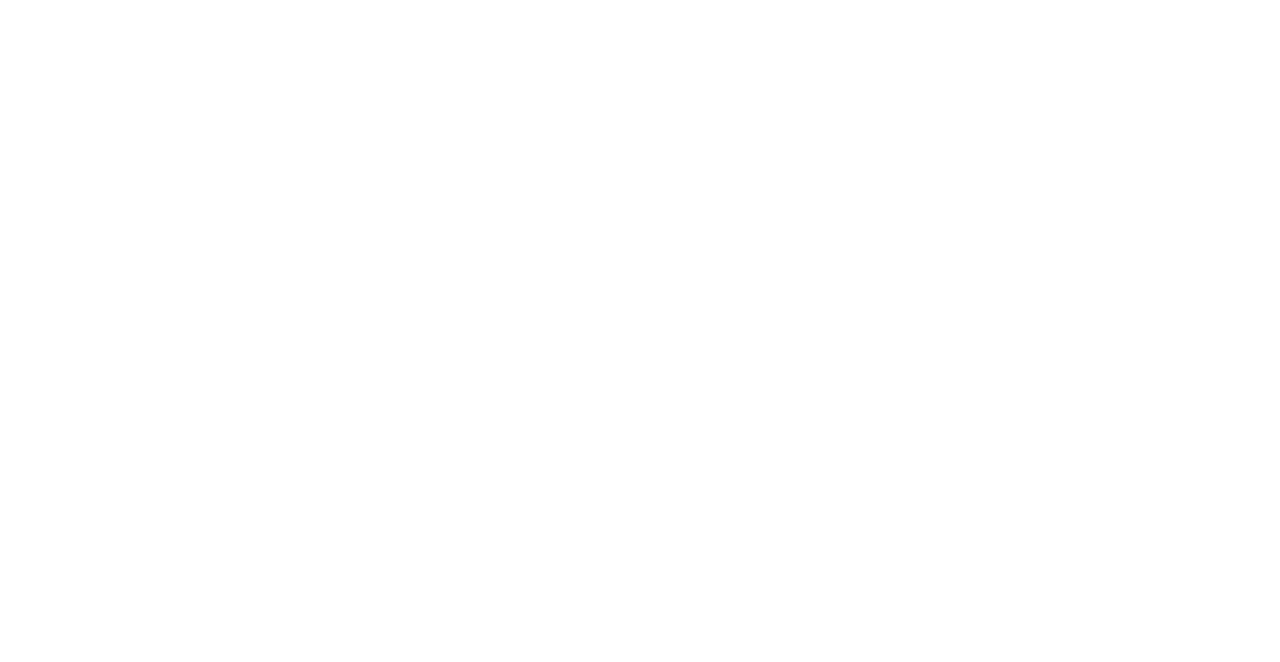
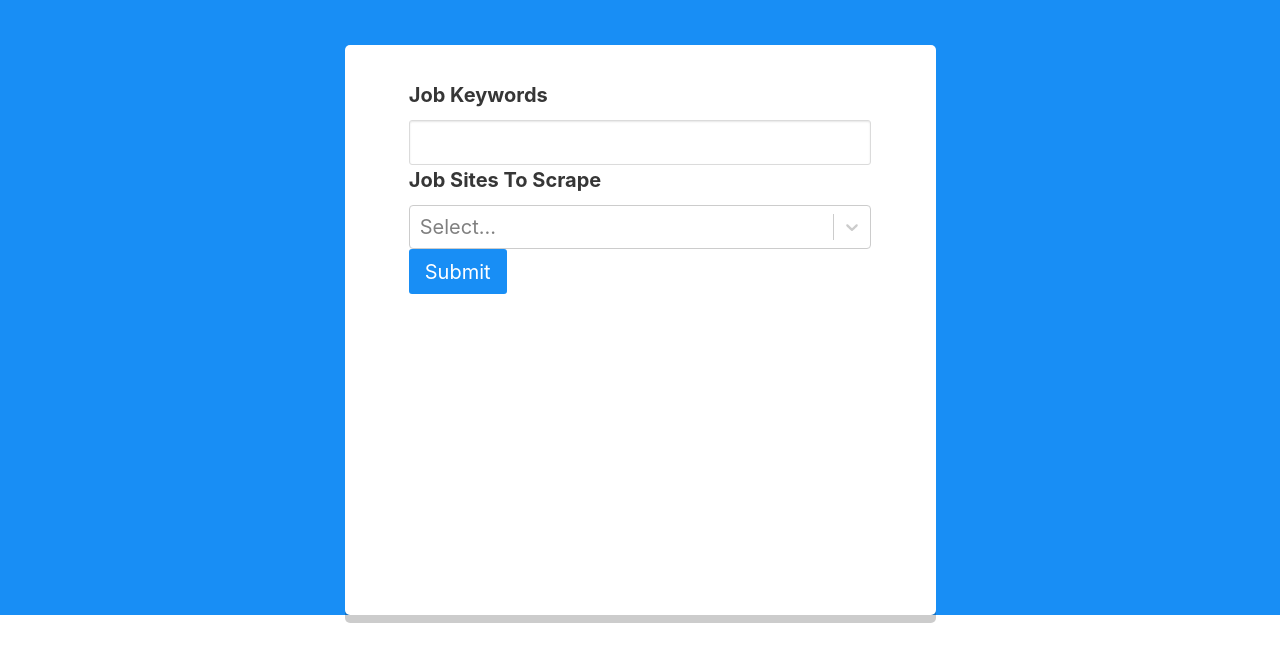
Before and after one commit to collinsJ24/JobScrapeReact, a React (Create React App) app: page /demo in a window 1280 px wide. Before the commit this address had no page. Shown: the top 662 px of the page. Built offline with nearby package versions, Linux system fonts and the light colour scheme.

Commit message:
Added react-select for jobsite dropdown

```diff
--- a/package.json
+++ b/package.json
@@ -24,6 +24,8 @@
     "react-player": "^2.9.0",
     "react-router-dom": "^6.2.1",
     "react-scripts": "5.0.0",
+    "react-select": "^5.2.2",
+    "sass": "^1.48.0",
     "web-vitals": "^2.1.3"
   },
   "scripts": {
--- a/src/App.js
+++ b/src/App.js
@@ -2,6 +2,7 @@
 import { BrowserRouter, Route, Routes } from 'react-router-dom';
 import Home from './Home/Home';
 import Form from './Home/Form';
+import Demo from './Home/Demo';
 
 
 const App = () => {
@@ -12,6 +13,7 @@
       <Routes>
       <Route path='/' element={<Home/>} />
       <Route path='/register' element={<Form/>} />
+      <Route path='/demo' element={<Demo/>} />
         </Routes>
   </BrowserRouter>
     </div>
--- /dev/null
+++ b/src/Home/Demo.js
@@ -0,0 +1,133 @@
+import Select, { components } from "react-select";
+import { useState } from "react";
+import "./Select.scss";
+
+const Demo = () => {
+  // States for registration
+  const [name, setName] = useState("");
+  const [email, setEmail] = useState("");
+  const [password, setPassword] = useState("");
+  const options = [
+    { value: "Indeed", label: "Indeed" },
+    { value: "Reed", label: "Reed" },
+    { value: "Linkedin", label: "Linkedin" },
+    { value: "Monster", label: "Monster" },
+  ];
+
+  const customStyles = {
+    option: (provided, state) => ({
+      ...provided,
+      borderBottom: '1px dotted pink',
+      color: state.isSelected ? 'red' : 'blue',
+      padding: 0,
+    }),
+    control: () => ({
+      // none of react-select's styles are passed to <Control />
+      width: 10000,
+    }),
+    singleValue: (provided, state) => {
+      const opacity = state.isDisabled ? 0.5 : 1;
+      const transition = 'opacity 300ms';
+
+      return { ...provided, opacity, transition };
+    }
+  }
+
+  const MultiValueRemove = (props) => {
+    if (props.data.isFixed) {
+      return null;
+    }
+    return <components.MultiValueRemove {...props} />;
+  };
+
+  //For Job Site dropdown
+  const [selectedOption, setSelectedOption] = useState([]);
+  // States for checking the errors
+  const [submitted, setSubmitted] = useState(false);
+  const [error, setError] = useState(false);
+
+  // Handling the name change
+  const handleName = (e) => {
+    setName(e.target.value);
+    setSubmitted(false);
+  };
+
+  // Handling the email change
+  const handleChange = (selectedOption) => {
+    setSelectedOption(selectedOption);
+    console.log("Selected Options: ", selectedOption)
+  }
+
+  // Handling the password change
+  const handlePassword = (e) => {
+    setPassword(e.target.value);
+    setSubmitted(false);
+  };
+
+  // Handling the form submission
+  const handleSubmit = (e) => {
+    e.preventDefault();
+    if (name === "" || email === "" || password === "") {
+      setError(true);
+    } else {
+      setSubmitted(true);
+      setError(false);
+    }
+  };
+  return (
+    <div style={{ "background-color": "#188EF5" }}>
+      <div className="container">
+        <div className="columns is-centered">
+          <div
+            className="column is-6"
+            style={{
+              "text-align": "center",
+              "background-color": "#fff",
+              "min-height": "570px",
+              "border-radius": "5px",
+              "box-shadow": "0 8px 0 rgba(0, 0, 0, 0.2)",
+              "margin-top": "60px",
+            }}
+          >
+            <div className="columns is-centered">
+              <div
+                className="column is-10"
+                style={{ "text-align": "left", "margin-top": "20px" }}
+              >
+                <form className="form-horizontal">
+                  {/* Labels and inputs for form data */}
+                  <label className="label">Job Keywords</label>
+                  <input
+                    onChange={handleName}
+                    className="input form-control"
+                    value={name}
+                    type="text"
+                  />
+
+                  <label className="label">Job Sites To Scrape</label>
+                  <Select
+                    isMulti
+                    onChange={handleChange}
+                    isClearable={false}
+                    options={options}
+                    components={{ MultiValueRemove }}
+                  />
+
+                  <button
+                    onClick={handleSubmit}
+                    className="button is-primary"
+                    type="submit"
+                  >
+                    Submit
+                  </button>
+                </form>
+              </div>
+            </div>
+          </div>
+        </div>
+      </div>
+    </div>
+  );
+};
+
+export default Demo;
--- a/src/Home/Home.js
+++ b/src/Home/Home.js
@@ -5,9 +5,10 @@
     <div>
       <div className="hero">
         <div className="left">
-          <div className="brand">JobScraper</div>
-          <div className="brand2">Pricing</div>
-          <div className="brand3">Login</div>
+          <a href="/" className="brand">JobScraper</a>
+          <a href="/pricing"className="brand2">Pricing</a>
+          <a href="/login" className="brand3">Login</a>
+          <a href="/demo" className="brand3"> Demo </a>
           <div className="brand-title">
             Have you got a Job Board which you have to manually populate with jobs ?
           </div>
--- /dev/null
+++ b/src/Home/Select.scss
@@ -0,0 +1,124 @@
+.select {
+	cursor: pointer;
+    align-items: center;
+    border: 1px solid transparent;
+    border-radius: 3px;
+    box-shadow: none;
+    display: inline-flex;
+    font-size: 1rem;
+    height: 2.25em;
+    justify-content: flex-start;
+    line-height: 1.5;
+    padding: calc(0.375em - 1px) calc(0.625em - 1px);
+    position: relative;
+    vertical-align: top;
+    background-color: #fff;
+    border-color: #dbdbdb;
+    color: #363636;
+    box-shadow: inset 0 1px 2px hsl(0deg 0% 4% / 10%);
+    max-width: 100%;
+    width: 100%;
+
+
+	&_expand {
+		width: 0;
+		height: 40px;
+		position: absolute;
+		top: 0;
+		right: 0;
+
+		&::after {
+			content: '\003E';
+			position: absolute;
+			top: 50%;
+			right: 0;
+			transform: translate(-50%, -50%) rotate(90deg) scaleY(1.75);
+			color: #3e3e3e;
+			font-size: 28px;
+			pointer-events: none;
+			z-index: 2;
+			transition: all 250ms cubic-bezier(.4,.25,.3,1);
+			opacity: .6;
+		}
+
+		&:hover::after {opacity: 1}
+
+		&:checked::after {transform: translate(-50%, -50%) rotate(90deg) scaleX(-1) scaleY(1.75);}
+	}
+
+	&_expandLabel {
+		display: block;
+		width: 100%;
+		height: 40px;
+		position: absolute;
+		top: 0;
+		left: 0;
+		cursor: pointer;
+	}
+
+	&_close {display: none}
+
+	&_closeLabel {
+		width: 100vw;
+		height: 100vh;
+		position: fixed;
+		top: 0;
+		left: 0;
+		display: none;
+	}
+
+	&_items {
+		width: 100%;
+		position: absolute;
+		top: 0;
+		left: 0;
+		border: 2px solid #2fb5d1;
+		border-radius: 2px;
+		padding-top: 40px;
+	}
+
+	&_input {display: none}
+
+	&_label {
+		transition: all 250ms cubic-bezier(.4,.25,.3,1);
+		display: block;
+		height: 0;
+		font-size: 1.2rem;
+		line-height: 40px;
+		overflow: hidden;
+		color: #3e3e3e;
+		background-color: #fff;
+		cursor: pointer;
+		padding-left: 20px;
+
+		&-placeholder {
+			height: 40px;
+			vertical-align: middle;
+			position: absolute;
+			top: 0;
+			left: 0;
+			opacity: .6;
+			background-color: transparent;
+		}
+	}
+
+	&_expand:checked {
+		+ .select_closeLabel {
+			display: block;
+
+			+ .select_options {
+				.select_label {
+					height: 40px;
+					&:hover {background-color: #f7f7f7}
+				}
+
+				+ .select_expandLabel {display: none}
+			}
+		}
+	}
+
+	&_input:checked + .select_label {
+		height: 40px;
+		margin-top: -40px;
+	}
+}
```
Also changed, not shown: 1 other file (tests, documents, lock files or other folders).
